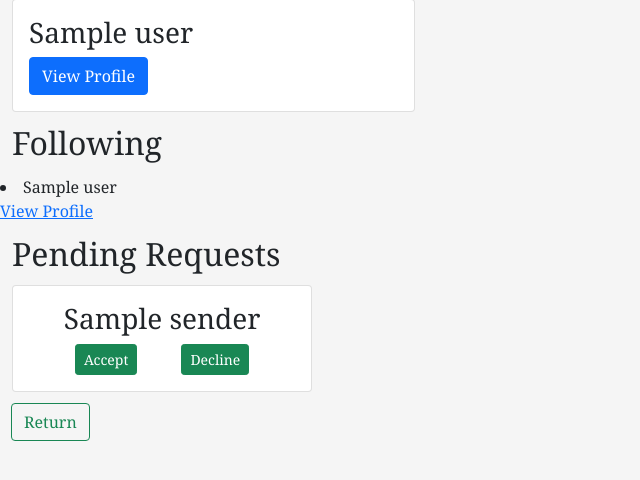
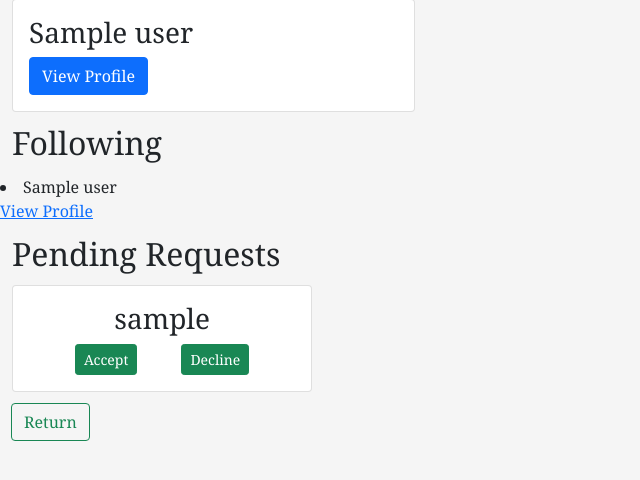
Before and after one commit to CMPUT404W21-Team3/social-distribution, a Django app: template social_distribution/Profile/templates/profile/list.html in a window 1280 px wide. Shown: the part 200-680 px from the top of the page, without its empty margins (0-640 px from the left). Run offline with Django 3.2, Linux system fonts and the light colour scheme; the template is opened without the code that fills it: most values are stand-ins (such as "Sample title", 1, 10 or a date in 2020).

Commit message:
Fixes HTML

```diff
--- a/social_distribution/Profile/templates/profile/list.html
+++ b/social_distribution/Profile/templates/profile/list.html
@@ -49,20 +49,20 @@
       <div class="col">
           <div class="card h-100 text-center">
             <div class="card-body">
-              <h3 class="card-title">{{request.sender}}</h3>
+              <h3 class="card-title">{{request.sender.user_name}}</h3>
               <div class="container">
                 <div class="row">
                   <div class="col-md-auto">
                     <form class="request" action="/accept" method="POST">
                       {% csrf_token %}
-                      <input type="hidden" name="sender" id="sender" value="{{ request.sender }}" />
+                      <input type="hidden" name="sender" id="sender" value="{{ request.sender.user_name }}" />
                       <button class="btn btn-success btn-sm" type="submit">Accept</button>
                     </form>
                   </div>
                   <div class="col-md-auto">
                     <form class="request" action="/decline" method="POST">
                       {% csrf_token %}
-                      <input type="hidden" name="sender" id="sender" value="{{ request.sender }}" />
+                      <input type="hidden" name="sender" id="sender" value="{{ request.sender.user_name }}" />
                       <button class="btn btn-success btn-sm" type="submit">Decline</button>
                     </form>
                   </div>
```
Also changed, not shown: social_distribution/Profile/templates/profile/profile.html (+4 -5 lines).
